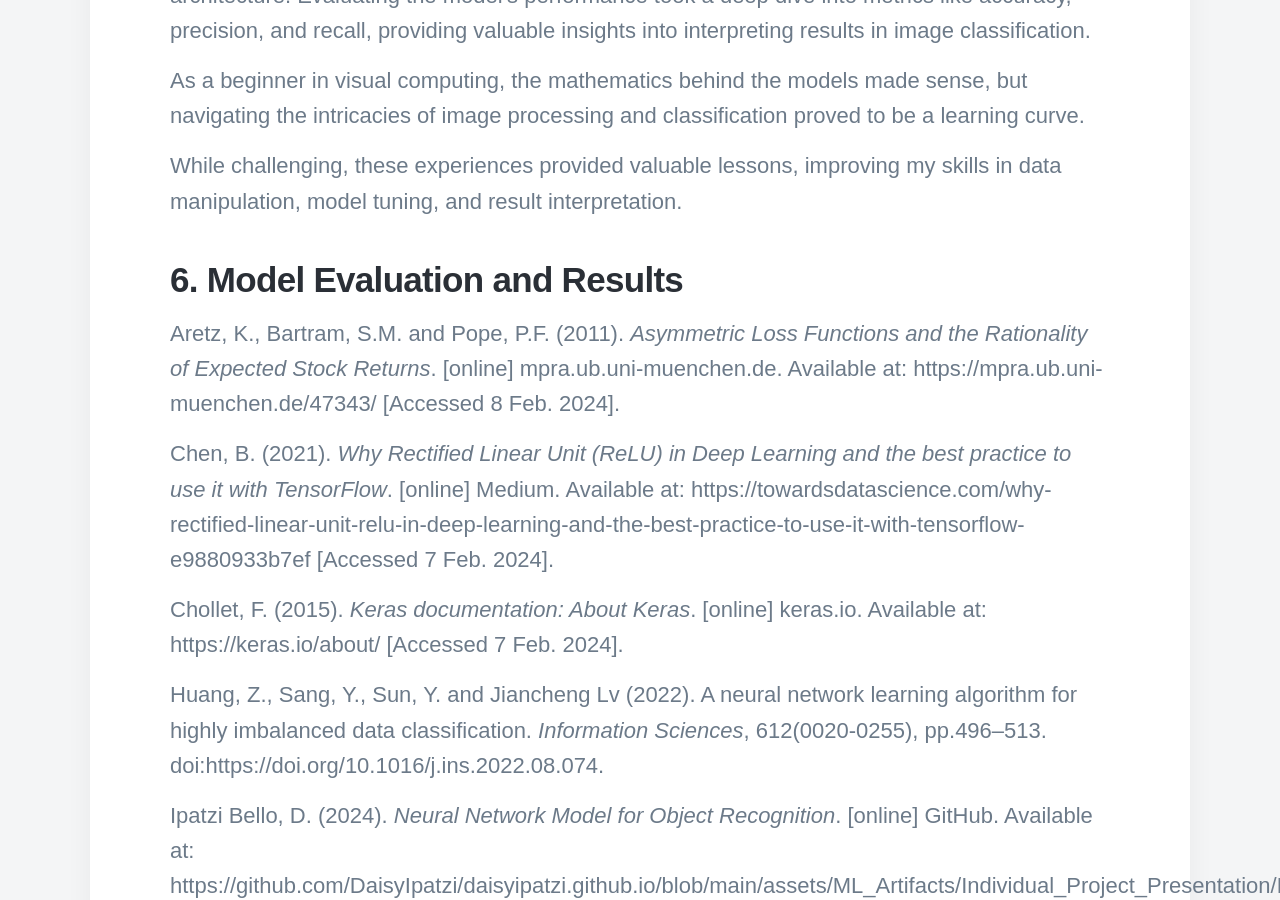
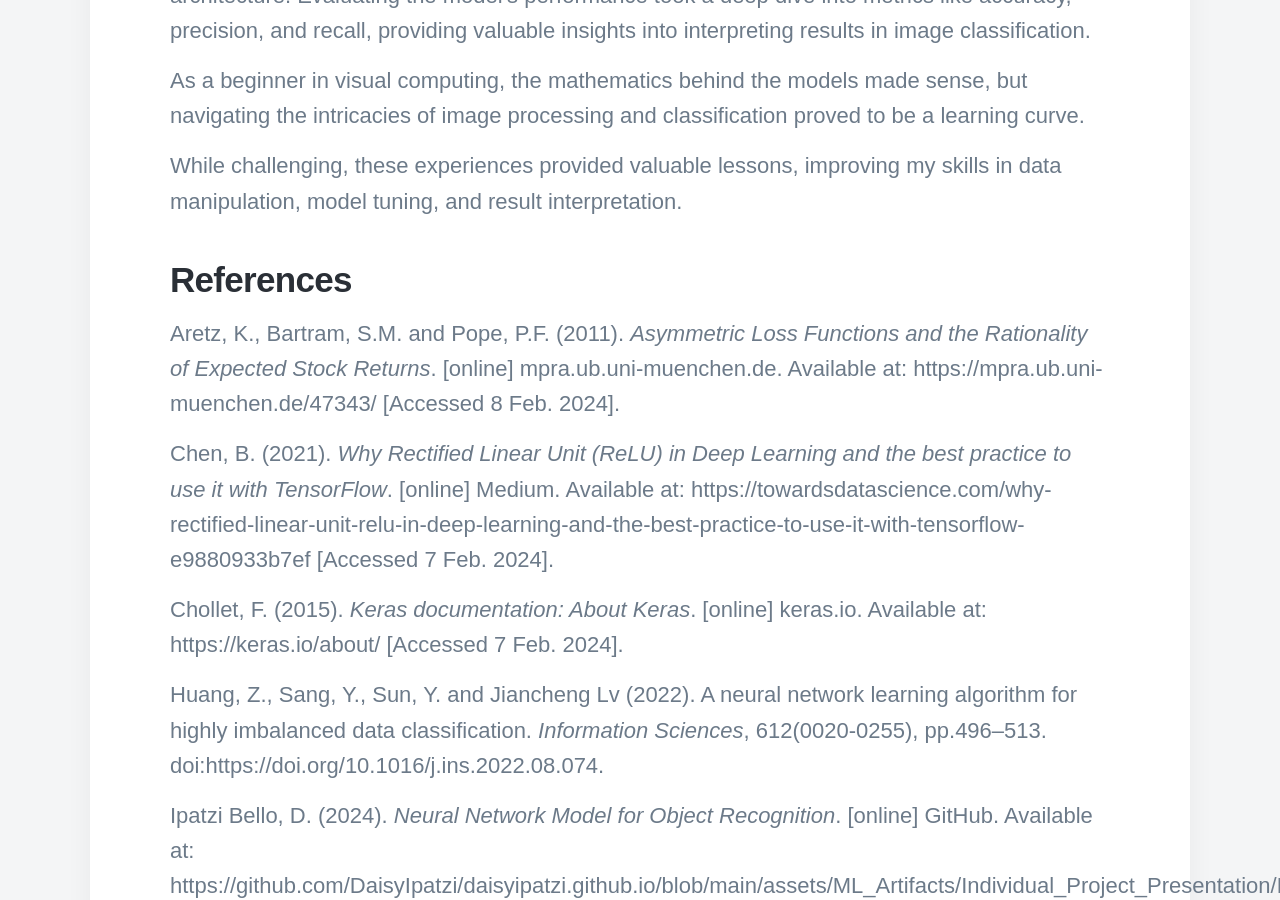
Before and after one commit to DaisyIpatzi/daisyipatzi.github.io, a Jekyll site: the page built from _projects/2024-02-08-Object_Recognition_CIFAR-10.md, in a window 1280 px wide and 900 px high, scrolled down 14655 px. Built offline with Jekyll 4.4.1, drawn with Linux system fonts in a browser that asks for light colours; nearby versions of some CDN libraries; some web fonts are replaced.

Commit message:
Update 2024-02-08-Object_Recognition_CIFAR-10.md

```diff
--- a/_projects/2024-02-08-Object_Recognition_CIFAR-10.md
+++ b/_projects/2024-02-08-Object_Recognition_CIFAR-10.md
@@ -159,7 +159,7 @@ As a beginner in visual computing, the mathematics behind the models made sense,
 
 While challenging, these experiences provided valuable lessons, improving my skills in data manipulation, model tuning, and result interpretation.
 
-## 6. Model Evaluation and Results
+## References
 
 Aretz, K., Bartram, S.M. and Pope, P.F. (2011). _Asymmetric Loss Functions and the Rationality of Expected Stock Returns_. [online] mpra.ub.uni-muenchen.de. Available at: https://mpra.ub.uni-muenchen.de/47343/ [Accessed 8 Feb. 2024].
 
```
